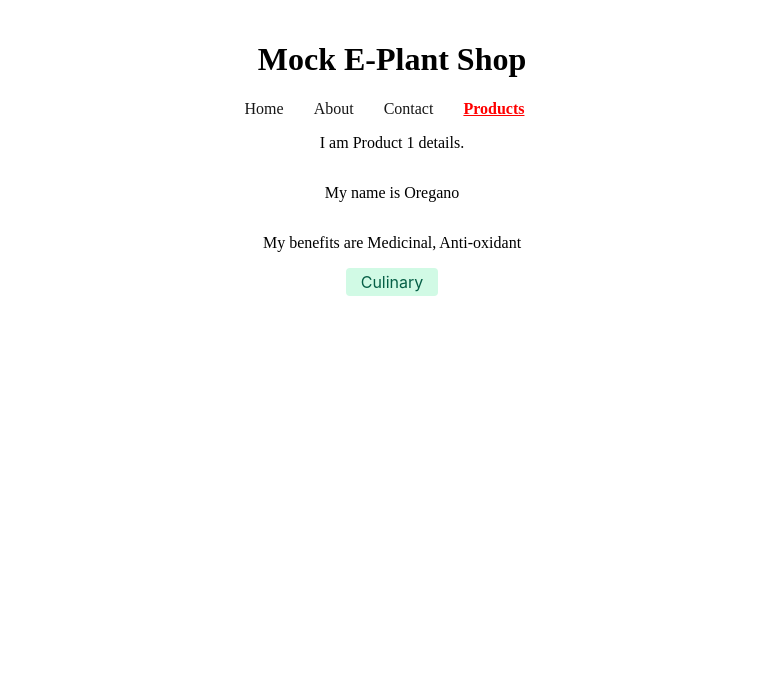
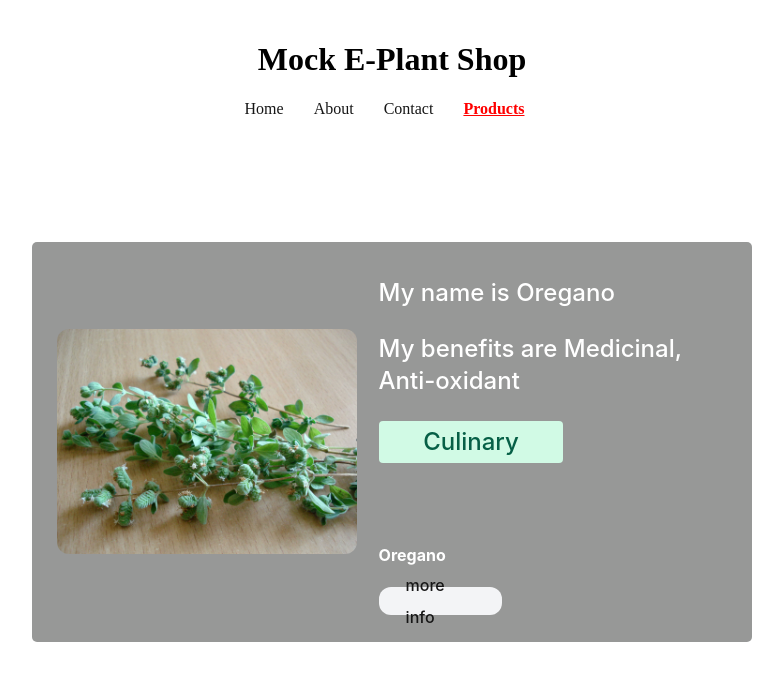
Before and after one commit to zenidreney/react-router, a React (Vite) app: page /products/1 in a window 1280 px wide. Shown: the top 680 px of the page, without its empty margins (248-1031 px from the left). Built offline with nearby package versions, Linux system fonts and the light colour scheme.

Commit message:
Design improvements

```diff
--- a/src/components/Badge.css
+++ b/src/components/Badge.css
@@ -3,7 +3,7 @@ span.badge {
     display: flex;
     align-items: center;
     justify-content: center;
-    width: 4.2em;
+    width: 6.2em;
     height: 1.5em;
     padding-top: 0.125em;
     padding-right: 0.75em;
--- a/src/components/Badge.tsx
+++ b/src/components/Badge.tsx
@@ -1,7 +1,15 @@
 import "./Badge.css"
 import classnames from "classnames"
+import type { JSX } from "react"
 
-export default function Badge({children="badge", color="green", variant="square"}) {
+
+export type BadgeProps = {
+    children?: string | JSX.Element
+    color?: string
+    variant?: string
+}
+
+export default function Badge({children="badge", color="green", variant="square"}:BadgeProps) {
 
     const colorClass = color && `badge-${color}`
     const variantClass = variant && `badge-${variant}`
--- /dev/null
+++ b/src/components/HerbDetailContainer.css
@@ -0,0 +1,87 @@
+div.testimonial-container {
+    font-family: Inter;
+    font-weight: 500;
+    font-size: 1.5rem;
+    line-height: 32px;
+    color: #ffffff;
+
+    display: flex;
+    flex-direction: column;
+    justify-content: center;
+    align-items: center;
+    border-radius: 5px;
+    max-width: 720px;
+
+    margin: 50% auto 15%;
+
+}
+
+svg.testimonial-icon {
+    color: rgba(255, 255, 255, 0.25);
+    font-size: 3rem;
+}
+
+
+div.pic-container {
+    display: flex;
+    align-items: center;
+    width: 90%;
+    height: 70%;
+    max-height: 220px;
+    padding-top: 120px; /* Adjust Profile Pic position from the top */
+    overflow: hidden;
+    border-radius: 12px;
+    margin-top: -30%; /* Fine grain position of pic frame */
+}
+
+img.profile {
+    width: 100%;
+    border-radius: 12px;
+
+}
+
+div.text-container {
+    display: flex;
+    flex-direction: column;
+    gap: 1.5em;
+}
+
+div.text-container blockquote {
+    margin: 0;
+
+}
+
+div.text-container  {
+    padding: 3%;
+}
+
+p.name {
+    font-size: 1rem;
+    font-weight: 700;
+}
+
+p.location {
+    font-size: 1rem;
+    font-weight: 500;
+}
+
+/* Media Queries */
+
+@media(min-width: 450px) {
+
+    div.testimonial-container {
+        flex-direction: row;
+        margin: 10% 0;
+        max-height: 400px;
+    }
+
+    div.pic-container {
+        flex: 0 0 300px;
+        padding: 0;
+        max-height: none;
+        height: 400px;
+        margin: 0 0 0 25px;
+        overflow: visible;
+    }
+
+}
--- /dev/null
+++ b/src/components/HerbDetailContainer.tsx
@@ -0,0 +1,51 @@
+import "./HerbDetailContainer.css"
+import type { JSX } from "react"
+
+const defaultValues = {
+
+    imgSrc: "/images/basil.jpg",
+    bgColor: "#2545B5",
+    quote: "Lorem ipsum dolor sit amet, consectetur adipiscing elit. Sed urna nulla vitae laoreet augue. Amet feugiat est integer dolor auctor adipiscing nunc urna, sit.",
+    name: "Some Plant",
+    title: "Medicinal Plants"
+
+}
+
+export type HerbDetailProps = {
+
+    children?: string | JSX.Element
+    imgSrc?: string
+    bgColor?: string
+    name?: string
+    title?: string | JSX.Element
+
+}
+
+export default function HerbDetailContainer({
+
+    children = defaultValues.quote,
+    imgSrc = defaultValues.imgSrc,
+    bgColor = defaultValues.bgColor,
+    name = defaultValues.name,
+    title = defaultValues.title
+
+}: HerbDetailProps) {
+
+    return (
+        <div className="testimonial-container" style={{ backgroundColor: bgColor }}>
+            <div className="pic-container">
+                <img src={imgSrc} alt="Profile picture." className="profile" />
+            </div>
+
+            <div className="text-container">
+                <blockquote>
+                    <p>{children}</p>
+                </blockquote>
+                <div className="info-container" >
+                    <p className="name">{name} </p>
+                    <p className="location">{title}</p>
+                </div>
+            </div>
+        </div>
+    )
+}
--- a/src/pages/ProductDetails.tsx
+++ b/src/pages/ProductDetails.tsx
@@ -1,27 +1,41 @@
 import { useParams } from "react-router"
+import { herbsData } from "../data"
 import Badge from "../components/Badge"
-import { herbsData } from "../data"
+import HerbDetailContainer from "../components/HerbDetailContainer"
 
 import type { Herb } from "../data"
 
 export default function ProductDetails() {
 
-    const { id } = useParams<{id:string}>()
+    const { id } = useParams<{ id: string }>()
     //console.log(id)
     const herbId = Number(id)
 
-    const herb:Herb | undefined = herbsData.find(h => h.id === herbId)
+    const herb: Herb | undefined = herbsData.find(h => h.id === herbId)
 
-    if(!herb) {
+    if (!herb) {
         return <p>This herb is not in the database</p>
     }
 
     return (
         <>
-            <p>I am Product {id} details.</p>
-            <p>My name is {herb.name}</p>
-            <p>My benefits are {herb.benefits.join(", ")} </p>
-            {herb.isCulinary ? <Badge>Culinary</Badge> : <Badge color="red">Not edible</Badge>}
+            <HerbDetailContainer
+                imgSrc={`/images/${herb.image}`}
+                bgColor="rgba(48, 51, 48, 0.5)"
+                name={herb.name}
+                title={
+                    <Badge variant="pill" color="grey">
+                        <a href={herb.urlLink}>more info</a>
+                    </Badge>}
+
+            >
+                <>
+                    <p>My name is {herb.name}</p>
+                    <p>My benefits are {herb.benefits.join(", ")} </p>
+
+                    {herb.isCulinary ? <Badge>Culinary</Badge> : <Badge color="red">Not edible</Badge>}
+                </>
+            </HerbDetailContainer>
 
         </>
     )
```
